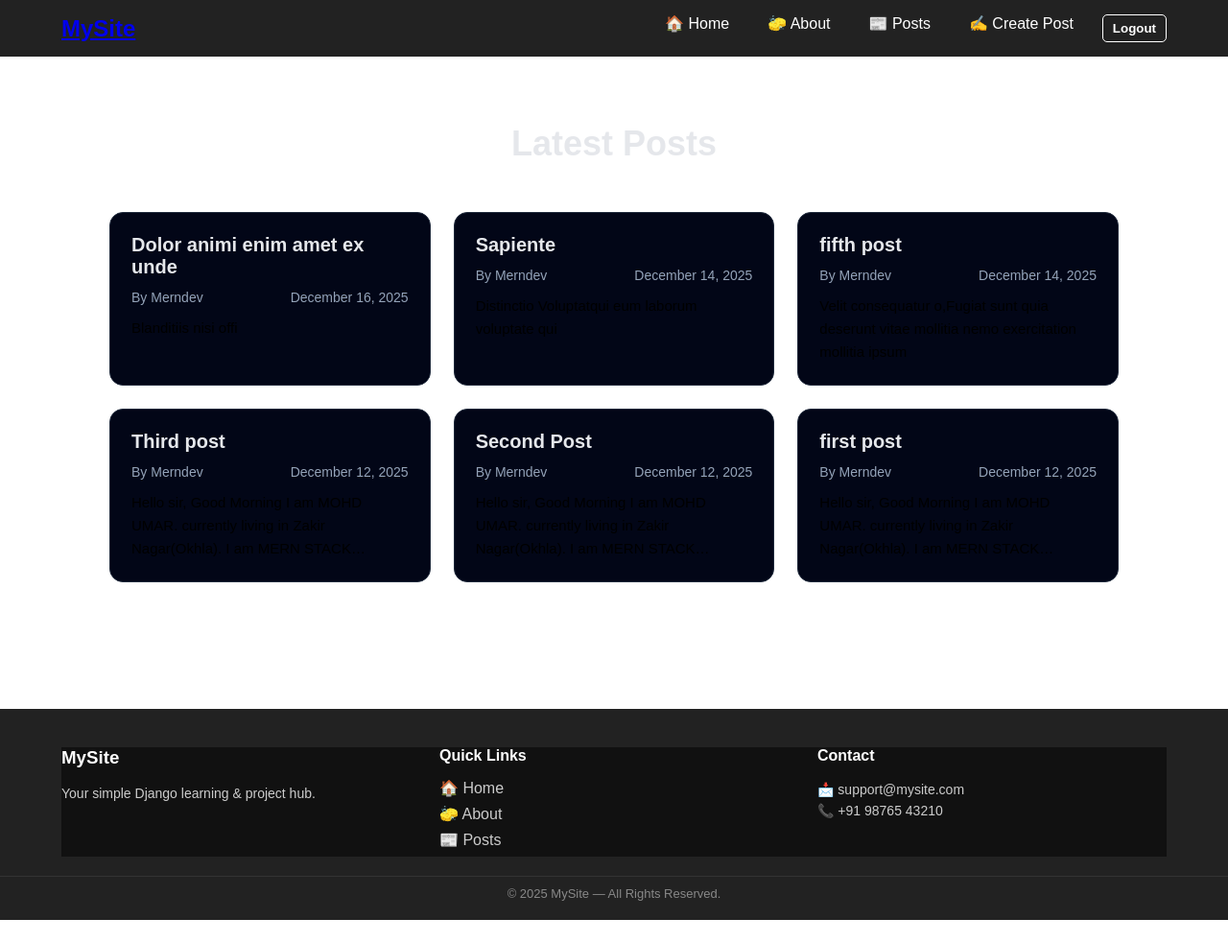
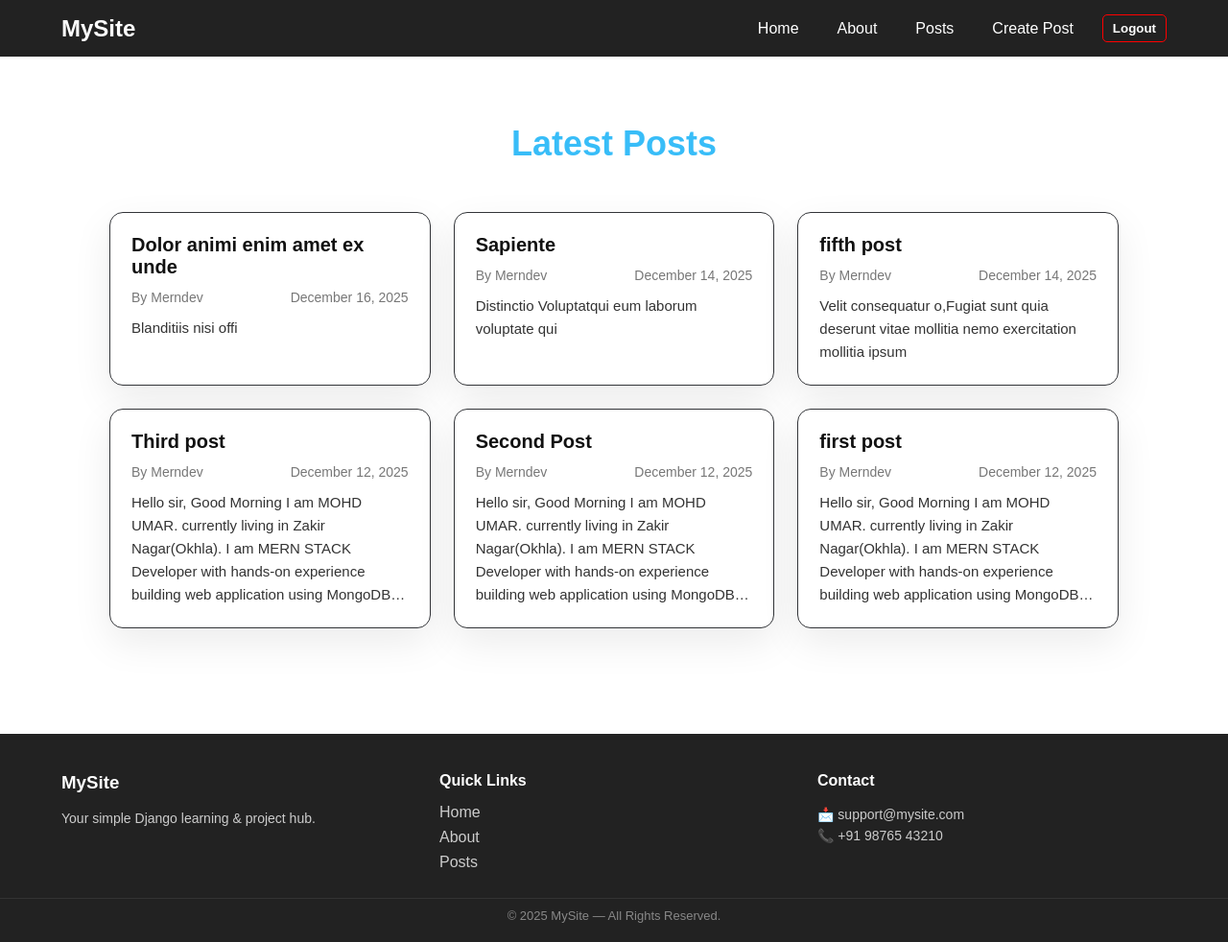
Before and after one commit to mohdumar-mern/blog-app, a Django app: page /posts/ in a window 1280 px wide. Shown: the whole page at 96% size. Before the commit the page ends 959 px from the top, so only its background shows below. Run offline with Django 5.2, Linux system fonts and the light colour scheme; a user stored in the database is signed in; data comes from the database, SQL or seed files in the repository; both versions use the stored data as it was after the commit.

Commit message:
fix css to show visible and correct ui

```diff
--- a/static/css/post_list.css
+++ b/static/css/post_list.css
@@ -13,7 +13,8 @@
 .page-title {
     font-size: 36px;
     margin-bottom: 8px;
-    color: #e5e7eb;
+    color: #38bdf8;
+
 }
 
 .page-subtitle {
@@ -30,8 +31,10 @@
 
 /* Card */
 .post-card {
-    background: #020617;
-    border: 1px solid #1e293b;
+    background: #ffffff;
+    border: 1px solid #333539;
+    box-shadow: 0 15px 40px rgba(0, 0, 0, 0.08);
+
     border-radius: 14px;
     padding: 22px;
     display: flex;
@@ -51,7 +54,7 @@
 }
 
 .post-title a {
-    color: #e5e7eb;
+    color: #111;
     text-decoration: none;
     transition: color 0.3s ease;
 }
@@ -63,7 +66,7 @@
 /* Meta */
 .post-meta {
     font-size: 14px;
-    color: #94a3b8;
+    color: #777;
     display: flex;
     justify-content: space-between;
     gap: 10px;
@@ -72,11 +75,12 @@
 
 /* Body with ellipsis for 3 lines */
 .post-body {
+    color: #333;
     font-size: 15px;
     line-height: 1.6; /* Important: numeric value */
     display: -webkit-box;
     -webkit-box-orient: vertical;
-    -webkit-line-clamp: 3;
+    -webkit-line-clamp: 5;
     overflow: hidden;
 }
 
--- a/static/css/post_page.css
+++ b/static/css/post_page.css
@@ -58,7 +58,7 @@
     display: inline-block;
     margin-top: 35px;
     text-decoration: none;
-    background: #111;
+    background: #222;
     color: #fff;
     padding: 12px 22px;
     border-radius: 8px;
--- a/static/css/style.css
+++ b/static/css/style.css
@@ -29,12 +29,15 @@ body{
 .navbar .brand {
     font-size: 24px;
     font-weight: bold;
+    color: #fff;
+    text-decoration: none;
 }
 
 .nav-links {
     list-style: none;
     display: flex;
     gap: 20px;
+    align-items: center;
 }
 
 .nav-links li a {
@@ -42,6 +45,7 @@ body{
     text-decoration: none;
     padding: 6px 10px;
     transition: 0.3s;
+
 }
 
 .nav-links li a:hover {
@@ -49,16 +53,18 @@ body{
     border-radius: 5px;
 }
 /* Logout button style */
+
 .logout-btn {
     width: 100%;
     background: transparent;
-    border: 1px solid rgb(255, 255, 255);
+    border: 1px solid rgb(255, 0, 0);
     border-radius: 5px;
     padding: 6px 10px;
-    text-align: left;
+    /* text-align: left; */
     color: #ffffff;
     font-weight: 600;
     cursor: pointer;
+    outline: none;
     transition: background 0.25s ease, color 0.25s ease;
     -webkit-border-radius: 5px;
     -moz-border-radius: 5px;
@@ -97,7 +103,7 @@ body{
     display: grid;
     grid-template-columns: repeat(3, 1fr);
     gap: 30px;
-    background-color: #111;
+    background-color: #222;
 
 }
 
--- a/templates/layout.html
+++ b/templates/layout.html
@@ -24,29 +24,27 @@
             <ul class="nav-links">
                 <li>
                     <a href="{% url 'home' %}">
-                        🏠 <span>Home</span>
+                        <span>Home</span>
                     </a>
                 </li>
 
                 <li>
                     <a href="{% url 'about' %}">
-                        🧽 <span>About</span>
+                        <span>About</span>
                     </a>
                 </li>
 
                 <li>
                     <a href="{% url 'posts:list' %}">
-                        📰 <span>Posts</span>
+                        <span>Posts</span>
                     </a>
                 </li>
-
+                <li>
+                    <a href="{% url 'posts:new-post' %}">
+                        <span>Create Post</span>
+                    </a>
+                </li>
                 {% if user.is_authenticated %}
-                    <li>
-                        <a href="{% url 'posts:new-post' %}">
-                            ✍ <span>Create Post</span>
-                        </a>
-                    </li>
-
                     <li class="nav-user">
                         <form method="POST" action="{% url 'users:logout' %}">
                             {% csrf_token %}
@@ -58,7 +56,7 @@
                 {% else %}
                     <li>
                         <a href="{% url 'users:register' %}">
-                            🧾 <span>Register</span>
+                            <span>Register</span>
                         </a>
                     </li>
                 {% endif %}
@@ -85,10 +83,10 @@
         <div class="footer-column">
             <h4>Quick Links</h4>
             <ul>
-                <li><a href="{% url 'home' %}">🏠 Home</a></li>
-                <li><a href="{% url 'about' %}">🧽 About</a></li>
-                <li><a href="{% url 'posts:list' %}">📰 Posts</a></li>
-                {% comment %} <li><a href="{% url 'contact' %}">📞 Contact</a></li> {% endcomment %}
+                <li><a href="{% url 'home' %}">Home</a></li>
+                <li><a href="{% url 'about' %}">About</a></li>
+                <li><a href="{% url 'posts:list' %}">Posts</a></li>
+                {% comment %} <li><a href="{% url 'contact' %}">Contact</a></li> {% endcomment %}
             </ul>
         </div>
 
```
Also changed, not shown: static/css/auth.css (+12 -4 lines), db.sqlite3.
